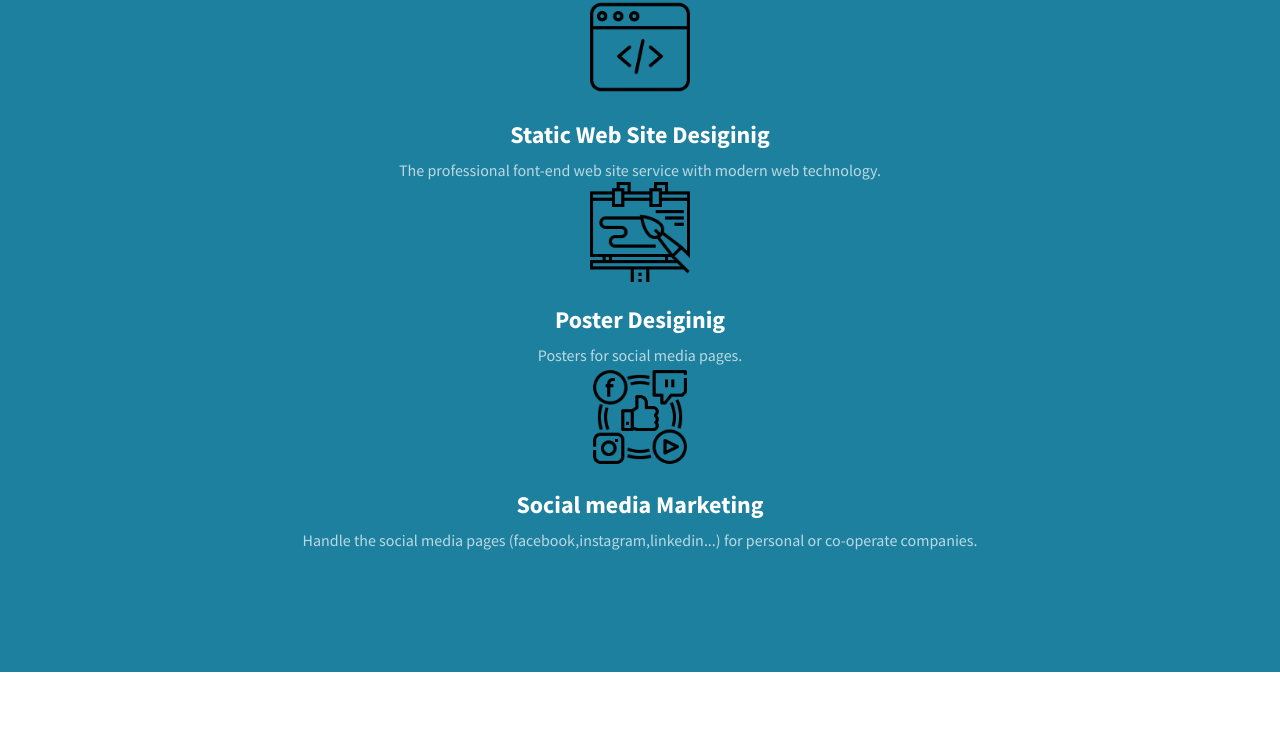
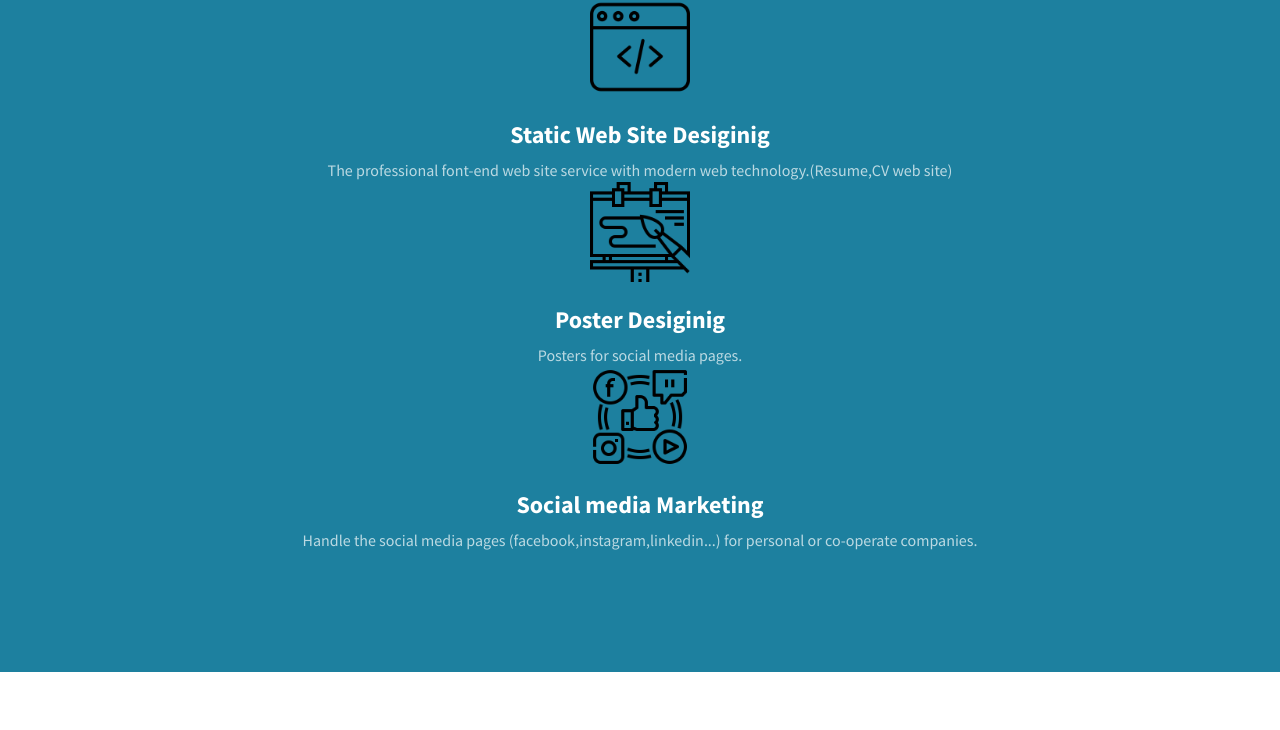
Before and after one commit to Ushmala-b/Service, a plain HTML site: page index.html in a window 1280 px wide. Shown: the part 1814-2544 px from the top of the page. Drawn offline with Linux system fonts and the light colour scheme.

Commit message:
Update index.html

```diff
--- a/index.html
+++ b/index.html
@@ -103,7 +103,7 @@
             <strong>Static Web Site Desiginig</strong>
           </h4>
           <p class="text-faded mb-0">The professional  font-end web site service
-          with modern web technology.</p>
+          with modern web technology.(Resume,CV web site)</p>
         </div>
         <br><br><br><br>
       </div>
```
